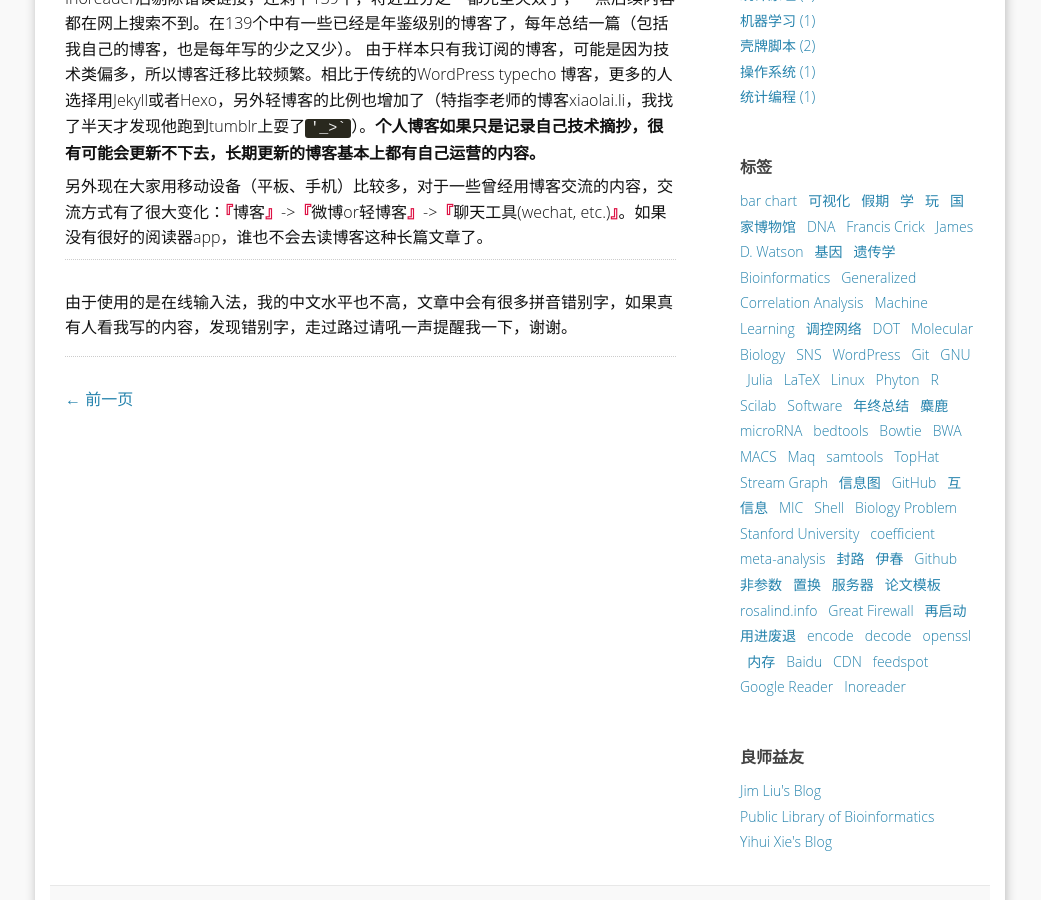
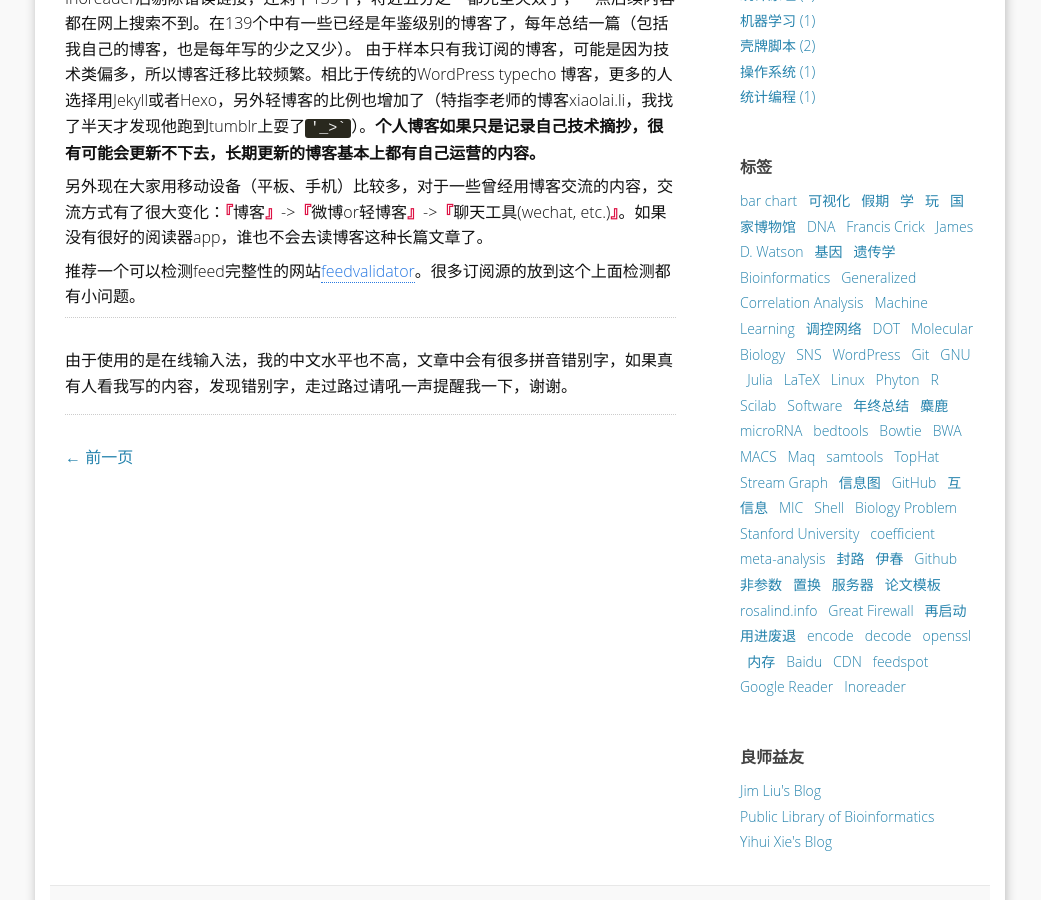
Before and after one commit to yulijia/cn, a Jekyll site: the page built from _posts/2015-03-07-post-google-reader-era.md, in a window 1280 px wide and 900 px high, scrolled down 903 px. Shown: the whole window, without its empty margins (120-1161 px from the left). Built offline with Jekyll 4.4.1, drawn with Linux system fonts in a browser that asks for light colours; some web fonts are replaced; comment, search, counter and statistics services are not loaded.

Commit message:
update content

```diff
--- a/_posts/2015-03-07-post-google-reader-era.md
+++ b/_posts/2015-03-07-post-google-reader-era.md
@@ -22,6 +22,7 @@ tags:
 
 另外现在大家用移动设备（平板、手机）比较多，对于一些曾经用博客交流的内容，交流方式有了很大变化：<q>博客</q>-><q>微博or轻博客</q>-><q>聊天工具(wechat, etc.)</q>。如果没有很好的阅读器app，谁也不会去读博客这种长篇文章了。
 
+推荐一个可以检测feed完整性的网站[feedvalidator](http://feedvalidator.org/)。很多订阅源的放到这个上面检测都有小问题。
 
 ---------------------
 由于使用的是在线输入法，我的中文水平也不高，文章中会有很多拼音错别字，如果真有人看我写的内容，发现错别字，走过路过请吼一声提醒我一下，谢谢。
```
